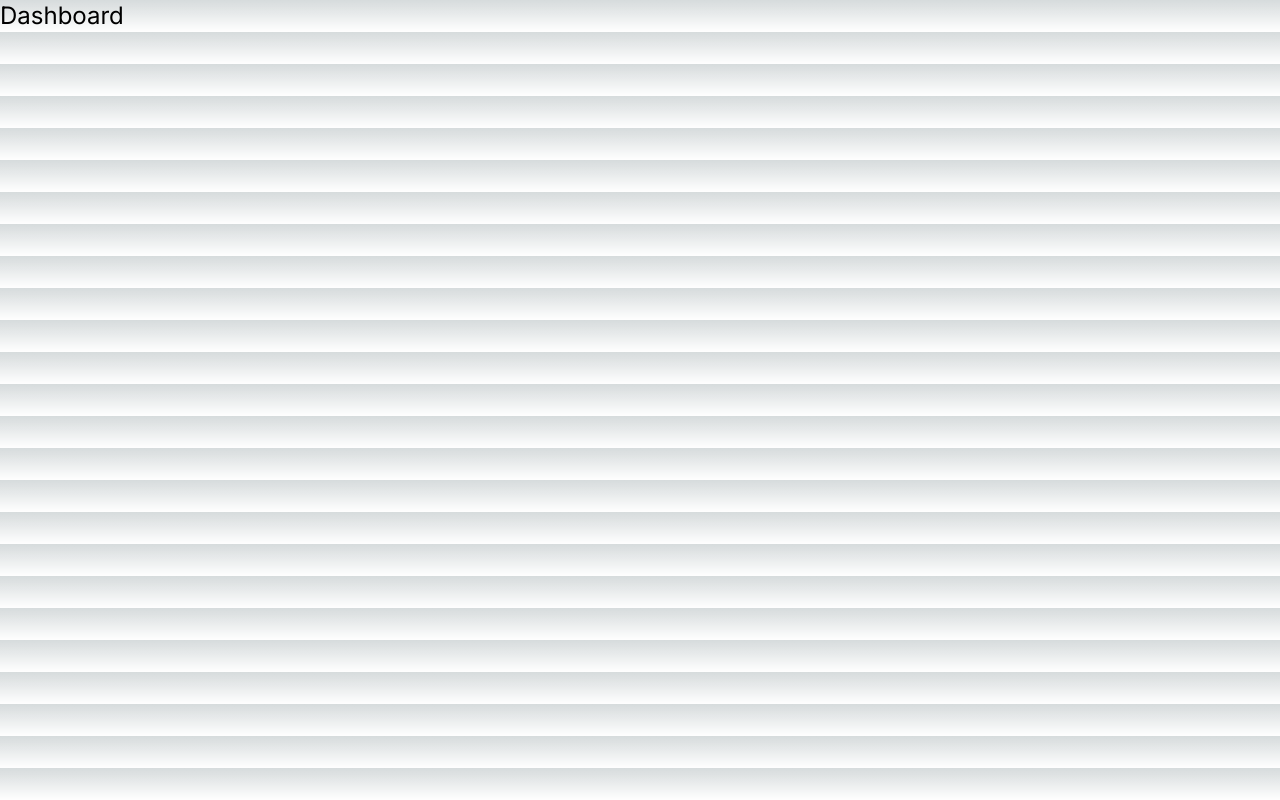
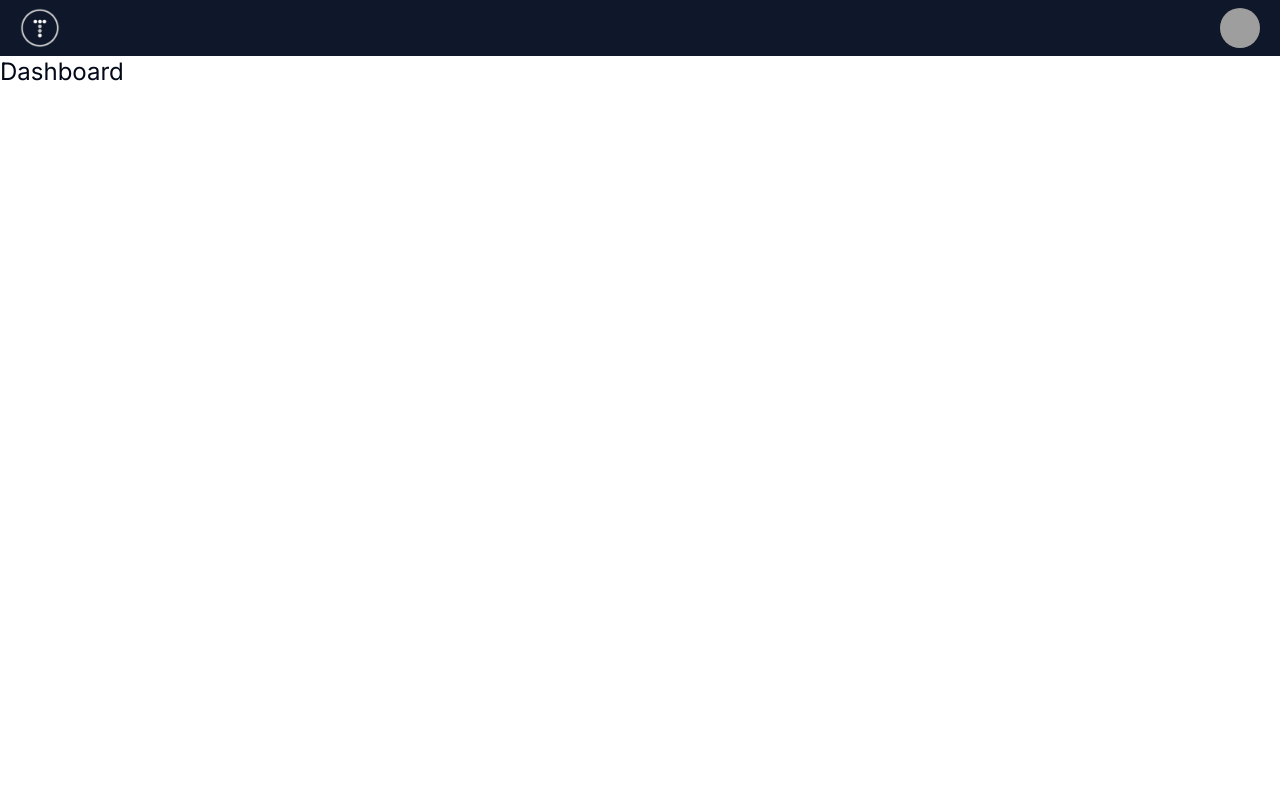
Before and after one commit to KaiIemsawat/next-js-dashboard-frontendOnly, a Next.js app: page / in a window 1280 px wide. Built offline with nearby package versions, Linux system fonts and the light colour scheme; grey boxes are pictures that could not be loaded.

Commit message:
working on navbar - avatar

```diff
--- a/app/globals.css
+++ b/app/globals.css
@@ -2,32 +2,75 @@
   @tailwind components;
   @tailwind utilities;
 
+  @layer base {
     :root {
-  --foreground-rgb: 0, 0, 0;
-  --background-start-rgb: 214, 219, 220;
-  --background-end-rgb: 255, 255, 255;
+      --background: 0 0% 100%;
+      --foreground: 222.2 84% 4.9%;
+
+      --card: 0 0% 100%;
+      --card-foreground: 222.2 84% 4.9%;
+
+      --popover: 0 0% 100%;
+      --popover-foreground: 222.2 84% 4.9%;
+
+      --primary: 222.2 47.4% 11.2%;
+      --primary-foreground: 210 40% 98%;
+
+      --secondary: 210 40% 96.1%;
+      --secondary-foreground: 222.2 47.4% 11.2%;
+
+      --muted: 210 40% 96.1%;
+      --muted-foreground: 215.4 16.3% 46.9%;
+
+      --accent: 210 40% 96.1%;
+      --accent-foreground: 222.2 47.4% 11.2%;
+
+      --destructive: 0 84.2% 60.2%;
+      --destructive-foreground: 210 40% 98%;
+
+      --border: 214.3 31.8% 91.4%;
+      --input: 214.3 31.8% 91.4%;
+      --ring: 222.2 84% 4.9%;
+
+      --radius: 0.5rem;
     }
 
-@media (prefers-color-scheme: dark) {
-  :root {
-    --foreground-rgb: 255, 255, 255;
-    --background-start-rgb: 0, 0, 0;
-    --background-end-rgb: 0, 0, 0;
+    .dark {
+      --background: 222.2 84% 4.9%;
+      --foreground: 210 40% 98%;
+
+      --card: 222.2 84% 4.9%;
+      --card-foreground: 210 40% 98%;
+
+      --popover: 222.2 84% 4.9%;
+      --popover-foreground: 210 40% 98%;
+
+      --primary: 210 40% 98%;
+      --primary-foreground: 222.2 47.4% 11.2%;
+
+      --secondary: 217.2 32.6% 17.5%;
+      --secondary-foreground: 210 40% 98%;
+
+      --muted: 217.2 32.6% 17.5%;
+      --muted-foreground: 215 20.2% 65.1%;
+
+      --accent: 217.2 32.6% 17.5%;
+      --accent-foreground: 210 40% 98%;
+
+      --destructive: 0 62.8% 30.6%;
+      --destructive-foreground: 210 40% 98%;
+
+      --border: 217.2 32.6% 17.5%;
+      --input: 217.2 32.6% 17.5%;
+      --ring: 212.7 26.8% 83.9%;
     }
   }
 
+  @layer base {
+    * {
+      @apply border-border;
+    }
     body {
-  color: rgb(var(--foreground-rgb));
-  background: linear-gradient(
-      to bottom,
-      transparent,
-      rgb(var(--background-end-rgb))
-    )
-    rgb(var(--background-start-rgb));
-}
-
-@layer utilities {
-  .text-balance {
-    text-wrap: balance;
+      @apply bg-background text-foreground;
     }
   }
--- a/app/layout.tsx
+++ b/app/layout.tsx
@@ -1,12 +1,13 @@
 import type { Metadata } from "next";
 import { Inter } from "next/font/google";
 import "./globals.css";
+import Navbar from "@/components/Navbar";
 
 const inter = Inter({ subsets: ["latin"] });
 
 export const metadata: Metadata = {
-  title: "Create Next App",
-  description: "Generated by create next app",
+    title: "Dashboard",
+    description: "Admin dashboard",
 };
 
 export default function RootLayout({
@@ -16,7 +17,10 @@
 }>) {
     return (
         <html lang="en">
-      <body className={inter.className}>{children}</body>
+            <body className={inter.className}>
+                <Navbar />
+                {children}
+            </body>
         </html>
     );
 }
--- a/app/page.tsx
+++ b/app/page.tsx
@@ -1,3 +1,5 @@
+import { Button } from "@/components/ui/button";
+
 export default function Home() {
     return (
         <>
--- /dev/null
+++ b/components/Navbar.tsx
@@ -0,0 +1,22 @@
+import Image from "next/image";
+import Link from "next/link";
+import { Avatar, AvatarFallback, AvatarImage } from "@/components/ui/avatar";
+
+import logo from "../img/logo.png";
+
+const Navbar = () => {
+    return (
+        <div className="bg-primary dark:bg-slate-300 py-2 px-5 flex justify-between text-slate-300 dark:text-slate-800">
+            <Link href="/">
+                <Image src={logo} alt="CompanyLogo" width={40} />
+            </Link>
+            <Avatar>
+                <AvatarImage
+                    src="https://github.com/shadcn.png"
+                    alt="@shadcn"
+                />
+            </Avatar>
+        </div>
+    );
+};
+export default Navbar;
--- /dev/null
+++ b/components/ui/avatar.tsx
@@ -0,0 +1,50 @@
+"use client"
+
+import * as React from "react"
+import * as AvatarPrimitive from "@radix-ui/react-avatar"
+
+import { cn } from "@/lib/utils"
+
+const Avatar = React.forwardRef<
+  React.ElementRef<typeof AvatarPrimitive.Root>,
+  React.ComponentPropsWithoutRef<typeof AvatarPrimitive.Root>
+>(({ className, ...props }, ref) => (
+  <AvatarPrimitive.Root
+    ref={ref}
+    className={cn(
+      "relative flex h-10 w-10 shrink-0 overflow-hidden rounded-full",
+      className
+    )}
+    {...props}
+  />
+))
+Avatar.displayName = AvatarPrimitive.Root.displayName
+
+const AvatarImage = React.forwardRef<
+  React.ElementRef<typeof AvatarPrimitive.Image>,
+  React.ComponentPropsWithoutRef<typeof AvatarPrimitive.Image>
+>(({ className, ...props }, ref) => (
+  <AvatarPrimitive.Image
+    ref={ref}
+    className={cn("aspect-square h-full w-full", className)}
+    {...props}
+  />
+))
+AvatarImage.displayName = AvatarPrimitive.Image.displayName
+
+const AvatarFallback = React.forwardRef<
+  React.ElementRef<typeof AvatarPrimitive.Fallback>,
+  React.ComponentPropsWithoutRef<typeof AvatarPrimitive.Fallback>
+>(({ className, ...props }, ref) => (
+  <AvatarPrimitive.Fallback
+    ref={ref}
+    className={cn(
+      "flex h-full w-full items-center justify-center rounded-full bg-muted",
+      className
+    )}
+    {...props}
+  />
+))
+AvatarFallback.displayName = AvatarPrimitive.Fallback.displayName
+
+export { Avatar, AvatarImage, AvatarFallback }
--- /dev/null
+++ b/components/ui/button.tsx
@@ -0,0 +1,56 @@
+import * as React from "react"
+import { Slot } from "@radix-ui/react-slot"
+import { cva, type VariantProps } from "class-variance-authority"
+
+import { cn } from "@/lib/utils"
+
+const buttonVariants = cva(
+  "inline-flex items-center justify-center whitespace-nowrap rounded-md text-sm font-medium ring-offset-background transition-colors focus-visible:outline-none focus-visible:ring-2 focus-visible:ring-ring focus-visible:ring-offset-2 disabled:pointer-events-none disabled:opacity-50",
+  {
+    variants: {
+      variant: {
+        default: "bg-primary text-primary-foreground hover:bg-primary/90",
+        destructive:
+          "bg-destructive text-destructive-foreground hover:bg-destructive/90",
+        outline:
+          "border border-input bg-background hover:bg-accent hover:text-accent-foreground",
+        secondary:
+          "bg-secondary text-secondary-foreground hover:bg-secondary/80",
+        ghost: "hover:bg-accent hover:text-accent-foreground",
+        link: "text-primary underline-offset-4 hover:underline",
+      },
+      size: {
+        default: "h-10 px-4 py-2",
+        sm: "h-9 rounded-md px-3",
+        lg: "h-11 rounded-md px-8",
+        icon: "h-10 w-10",
+      },
+    },
+    defaultVariants: {
+      variant: "default",
+      size: "default",
+    },
+  }
+)
+
+export interface ButtonProps
+  extends React.ButtonHTMLAttributes<HTMLButtonElement>,
+    VariantProps<typeof buttonVariants> {
+  asChild?: boolean
+}
+
+const Button = React.forwardRef<HTMLButtonElement, ButtonProps>(
+  ({ className, variant, size, asChild = false, ...props }, ref) => {
+    const Comp = asChild ? Slot : "button"
+    return (
+      <Comp
+        className={cn(buttonVariants({ variant, size, className }))}
+        ref={ref}
+        {...props}
+      />
+    )
+  }
+)
+Button.displayName = "Button"
+
+export { Button, buttonVariants }
--- /dev/null
+++ b/lib/utils.ts
@@ -0,0 +1,6 @@
+import { type ClassValue, clsx } from "clsx"
+import { twMerge } from "tailwind-merge"
+
+export function cn(...inputs: ClassValue[]) {
+  return twMerge(clsx(inputs))
+}
--- a/tailwind.config.ts
+++ b/tailwind.config.ts
@@ -1,20 +1,80 @@
-import type { Config } from "tailwindcss";
+import type { Config } from "tailwindcss"
 
-const config: Config = {
+const config = {
+  darkMode: ["class"],
   content: [
-    "./pages/**/*.{js,ts,jsx,tsx,mdx}",
-    "./components/**/*.{js,ts,jsx,tsx,mdx}",
-    "./app/**/*.{js,ts,jsx,tsx,mdx}",
-  ],
+    './pages/**/*.{ts,tsx}',
+    './components/**/*.{ts,tsx}',
+    './app/**/*.{ts,tsx}',
+    './src/**/*.{ts,tsx}',
+	],
+  prefix: "",
   theme: {
+    container: {
+      center: true,
+      padding: "2rem",
+      screens: {
+        "2xl": "1400px",
+      },
+    },
     extend: {
-      backgroundImage: {
-        "gradient-radial": "radial-gradient(var(--tw-gradient-stops))",
-        "gradient-conic":
-          "conic-gradient(from 180deg at 50% 50%, var(--tw-gradient-stops))",
+      colors: {
+        border: "hsl(var(--border))",
+        input: "hsl(var(--input))",
+        ring: "hsl(var(--ring))",
+        background: "hsl(var(--background))",
+        foreground: "hsl(var(--foreground))",
+        primary: {
+          DEFAULT: "hsl(var(--primary))",
+          foreground: "hsl(var(--primary-foreground))",
+        },
+        secondary: {
+          DEFAULT: "hsl(var(--secondary))",
+          foreground: "hsl(var(--secondary-foreground))",
+        },
+        destructive: {
+          DEFAULT: "hsl(var(--destructive))",
+          foreground: "hsl(var(--destructive-foreground))",
+        },
+        muted: {
+          DEFAULT: "hsl(var(--muted))",
+          foreground: "hsl(var(--muted-foreground))",
+        },
+        accent: {
+          DEFAULT: "hsl(var(--accent))",
+          foreground: "hsl(var(--accent-foreground))",
+        },
+        popover: {
+          DEFAULT: "hsl(var(--popover))",
+          foreground: "hsl(var(--popover-foreground))",
+        },
+        card: {
+          DEFAULT: "hsl(var(--card))",
+          foreground: "hsl(var(--card-foreground))",
+        },
+      },
+      borderRadius: {
+        lg: "var(--radius)",
+        md: "calc(var(--radius) - 2px)",
+        sm: "calc(var(--radius) - 4px)",
+      },
+      keyframes: {
+        "accordion-down": {
+          from: { height: "0" },
+          to: { height: "var(--radix-accordion-content-height)" },
+        },
+        "accordion-up": {
+          from: { height: "var(--radix-accordion-content-height)" },
+          to: { height: "0" },
+        },
+      },
+      animation: {
+        "accordion-down": "accordion-down 0.2s ease-out",
+        "accordion-up": "accordion-up 0.2s ease-out",
       },
     },
   },
-  plugins: [],
-};
-export default config;
+  plugins: [require("tailwindcss-animate")],
+} satisfies Config
+
+export default config
```
Also changed, not shown: package.json (+10 -3 lines), components.json (added), img/logo.png (added), 1 other file (tests, documents, lock files or other folders). Lines whose indentation alone changed are shown as unchanged.
